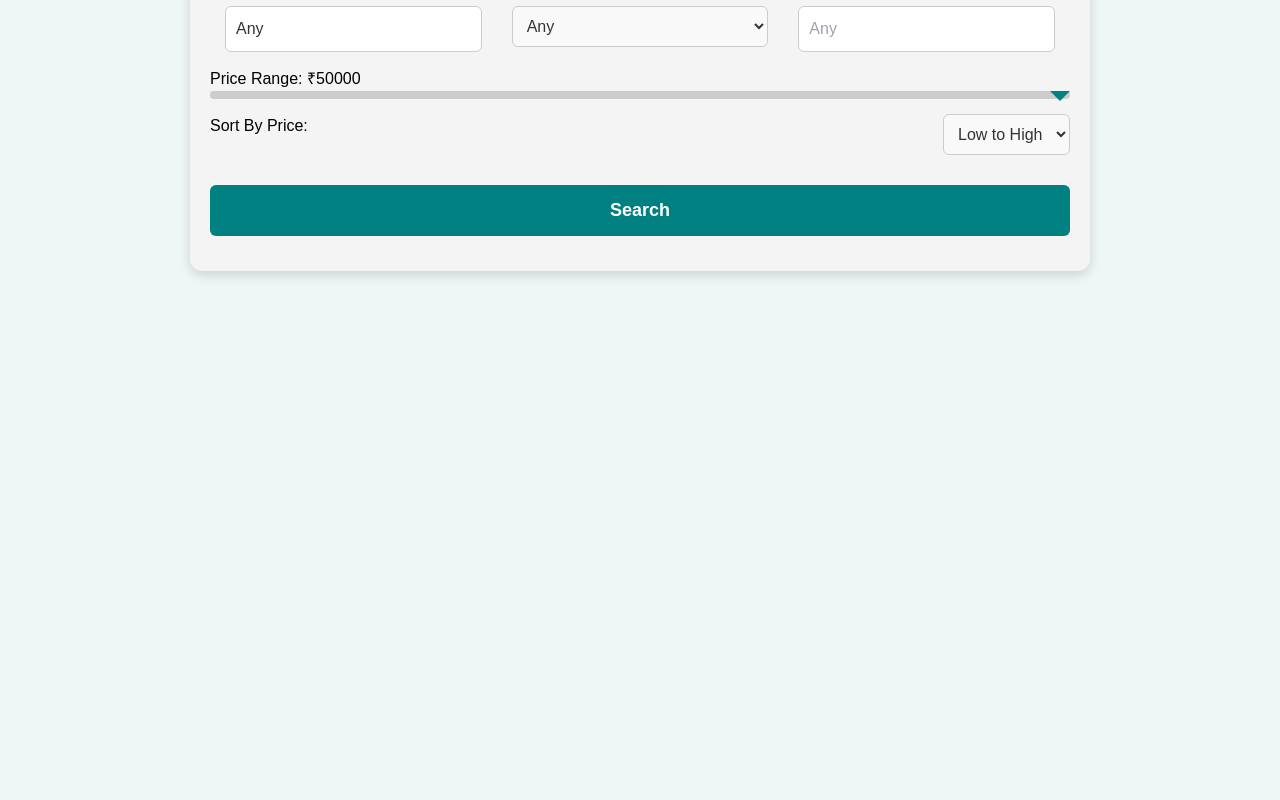
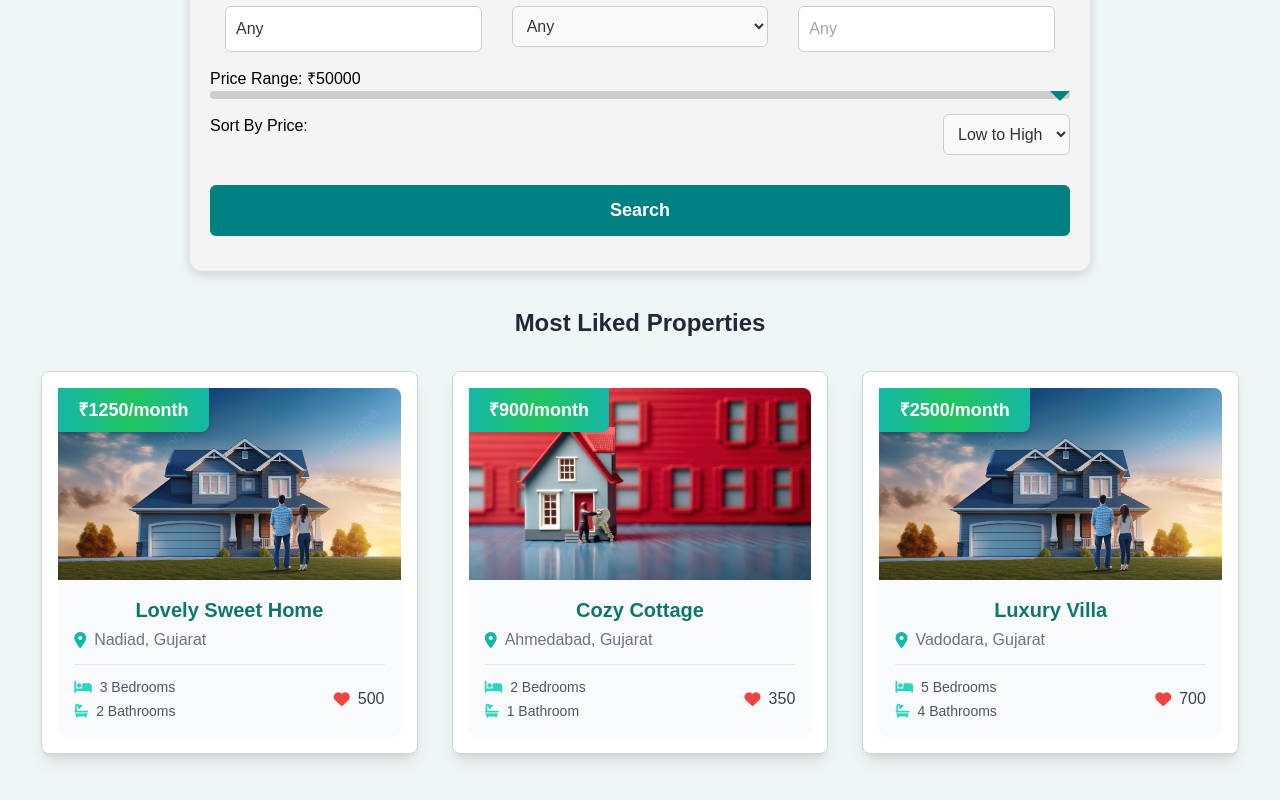
Before and after one commit to theinfiniteprins/stayx, a React (Create React App) app: page / in a window 1280 px wide. Shown: the part 460-1260 px from the top of the page. Before the commit the page ends 800 px from the top, so only its background shows below. Built offline with nearby package versions, Linux system fonts and the light colour scheme.

Commit message:
Creted Property card

```diff
--- a/src/components/Home.js
+++ b/src/components/Home.js
@@ -2,6 +2,7 @@ import React, { useState } from "react";
 import Slider from "react-slick";
 import { useNavigate } from "react-router-dom";  // Import useNavigate
 import "../styles.css";
+import MostLiked from "./most_like";
 
 // Dummy data for the slider
 const sliderData = [
@@ -180,6 +181,8 @@ const Home = () => {
           <button className="search-button">Search</button>
         </div>
       </div>
+
+      <MostLiked></MostLiked>
     </div>
   );
 };
--- /dev/null
+++ b/src/components/PropertyCard.js
@@ -0,0 +1,53 @@
+import React from "react";
+
+const PropertyCard = ({ property }) => {
+  return (
+    <div
+      className="max-w-sm mx-auto bg-white border border-gray-300 shadow-lg rounded-lg overflow-hidden p-4 m-4 hover:shadow-xl transition-shadow duration-300"
+      onClick={() => window.location.href = `http://localhost:3000/property/${property.id}`}
+      style={{ cursor: "pointer" }}
+    >
+      {/* Property Image */}
+      <div className="relative">
+        <img
+          src={property.image}
+          alt={property.title}
+          className="w-full h-48 object-cover rounded-t-lg"
+        />
+        <div className="absolute top-0 left-0 bg-gradient-to-r from-teal-500 via-green-500 to-teal-500 text-white text-lg px-5 py-2 rounded-br-lg font-semibold shadow-md">
+          ₹{property.monthlyRent}/month
+        </div>
+      </div>
+
+      {/* Property Details */}
+      <div className="p-4 bg-gray-50 rounded-b-lg">
+        <h3 className="text-xl font-bold text-teal-700 mb-1">{property.title}</h3>
+        <p className="text-gray-500 mb-3 flex items-center">
+          <i className="fas fa-map-marker-alt text-teal-500 mr-2"></i>
+          {property.city}, {property.state}
+        </p>
+        <hr className="my-3" />
+
+        {/* Facilities and Like Count */}
+        <div className="flex justify-between items-center">
+          <div className="text-sm text-gray-600 space-y-1">
+            <p className="flex items-center">
+              <i className="fas fa-bed text-teal-400 mr-2"></i>
+              {property.facilities[0]}
+            </p>
+            <p className="flex items-center">
+              <i className="fas fa-bath text-teal-400 mr-2"></i>
+              {property.facilities[1]}
+            </p>
+          </div>
+          <div className="flex items-center space-x-2">
+            <i className="fas fa-heart text-red-500"></i>
+            <span className="text-gray-700 font-medium">{property.likeCount}</span>
+          </div>
+        </div>
+      </div>
+    </div>
+  );
+};
+
+export default PropertyCard;
--- /dev/null
+++ b/src/components/most_like.js
@@ -0,0 +1,51 @@
+import React from "react";
+import PropertyCard from "./PropertyCard"; // Import the card component
+
+// Dummy Data for most liked properties
+const mostLikedProperties = [
+  {
+    id: 1,
+    title: "Lovely Sweet Home",
+    monthlyRent: 1250,
+    city: "Nadiad",
+    state: "Gujarat",
+    image: "/images/property1.jpg",
+    facilities: ["3 Bedrooms", "2 Bathrooms"],
+    likeCount: 500,
+  },
+  {
+    id: 2,
+    title: "Cozy Cottage",
+    monthlyRent: 900,
+    city: "Ahmedabad",
+    state: "Gujarat",
+    image: "/images/property2.png",
+    facilities: ["2 Bedrooms", "1 Bathroom"],
+    likeCount: 350,
+  },
+  {
+    id: 3,
+    title: "Luxury Villa",
+    monthlyRent: 2500,
+    city: "Vadodara",
+    state: "Gujarat",
+    image: "/images/property3.jpg",
+    facilities: ["5 Bedrooms", "4 Bathrooms"],
+    likeCount: 700,
+  },
+];
+
+const MostLiked = () => {
+  return (
+    <div className="p-4">
+      <h2 className="text-2xl font-bold text-gray-800 mb-4">Most Liked Properties</h2>
+      <div className="grid grid-cols-1 sm:grid-cols-2 lg:grid-cols-3 gap-6">
+        {mostLikedProperties.map((property) => (
+          <PropertyCard key={property.id} property={property} />
+        ))}
+      </div>
+    </div>
+  );
+};
+
+export default MostLiked;
```
